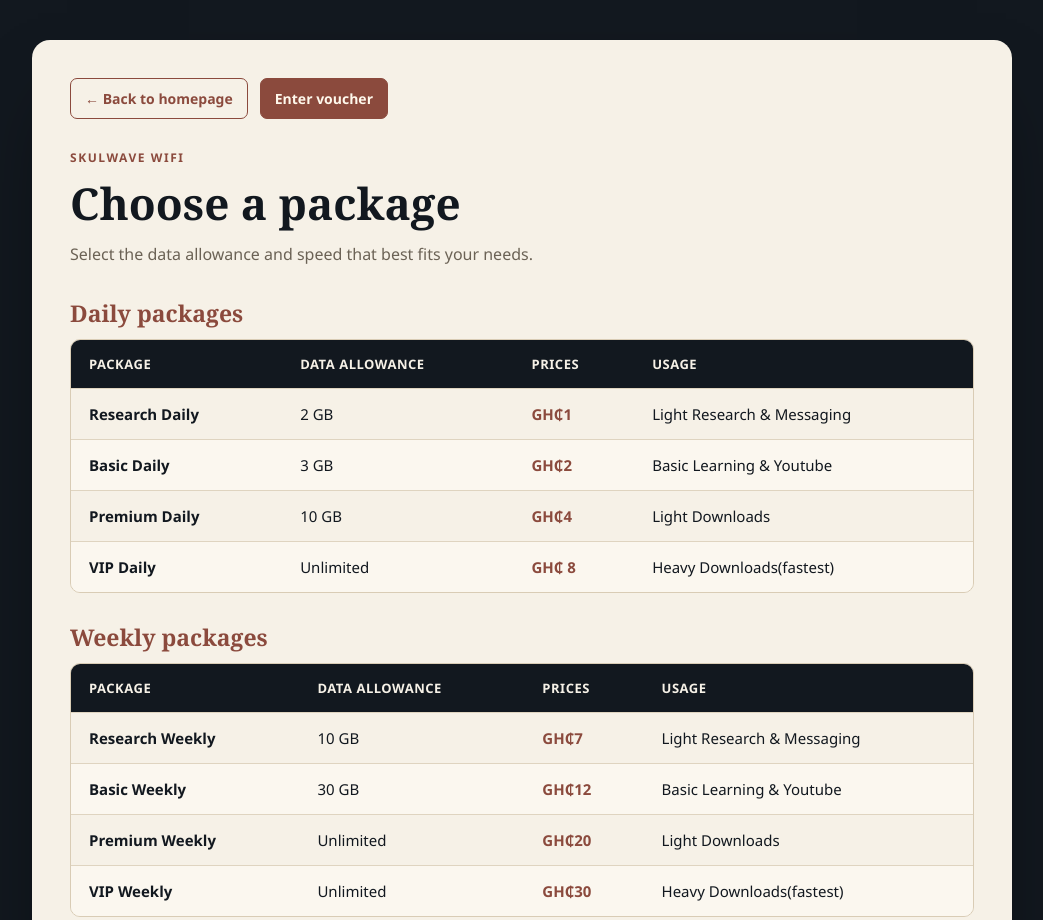
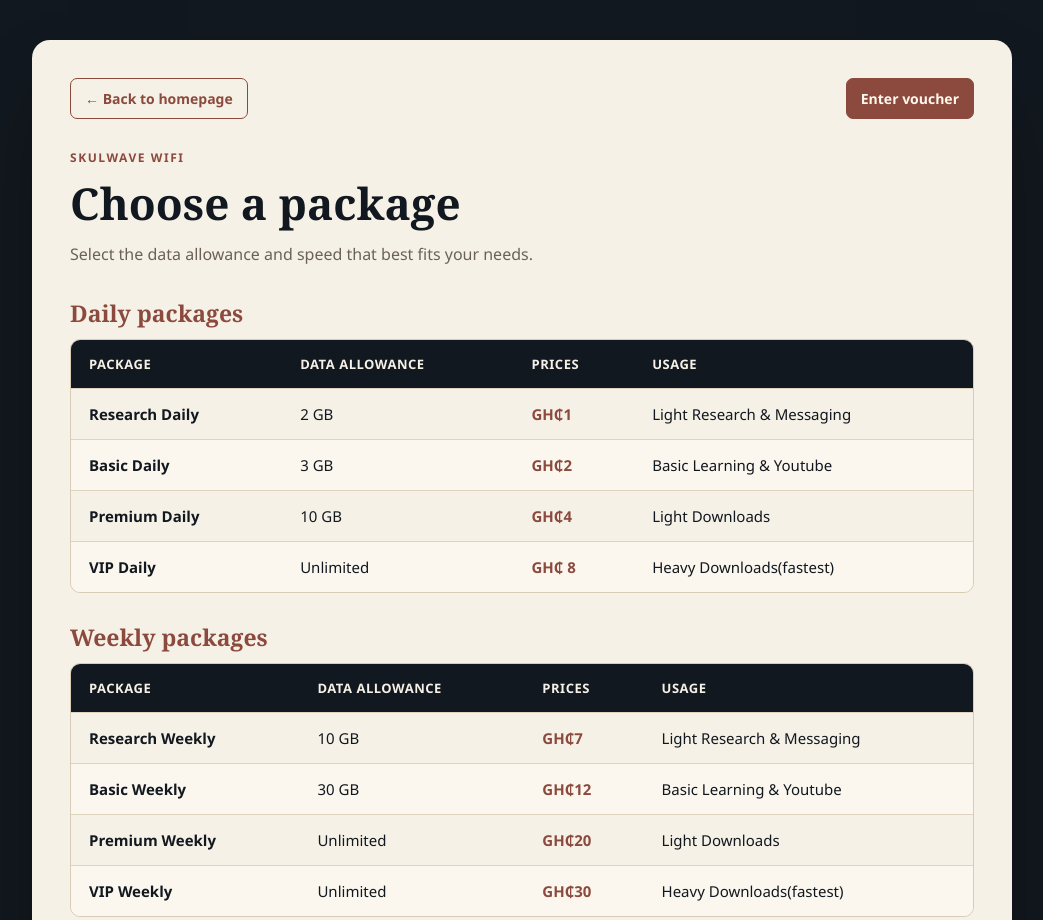
Before and after one commit to nhanakhay/skulwave1.0, a plain HTML site: page frontend/viewPackages.html in a window 1280 px wide. Shown: the top 920 px of the page, without its empty margins (118-1161 px from the left). Drawn offline with Linux system fonts and the light colour scheme.

Commit message:
Align package page actions across full width

```diff
--- a/frontend/css/viewPackages.css
+++ b/frontend/css/viewPackages.css
@@ -30,7 +30,8 @@ body {
 .page-actions {
   display: flex;
   align-items: center;
-  gap: 12px;
+  justify-content: space-between;
+  width: 100%;
 }
 
 .back-button,
@@ -46,7 +47,11 @@ body {
 }
 
 .back-button:hover { background: var(--paper-dim); }
-.voucher-button { background: var(--clay); color: #fff8ec; }
+.voucher-button {
+  background: var(--clay);
+  color: #fff8ec;
+
+}
 .voucher-button:hover { background: #71392f; }
 .back-button:focus-visible,
 .voucher-button:focus-visible { outline: 2px solid var(--brass); outline-offset: 3px; }
```
